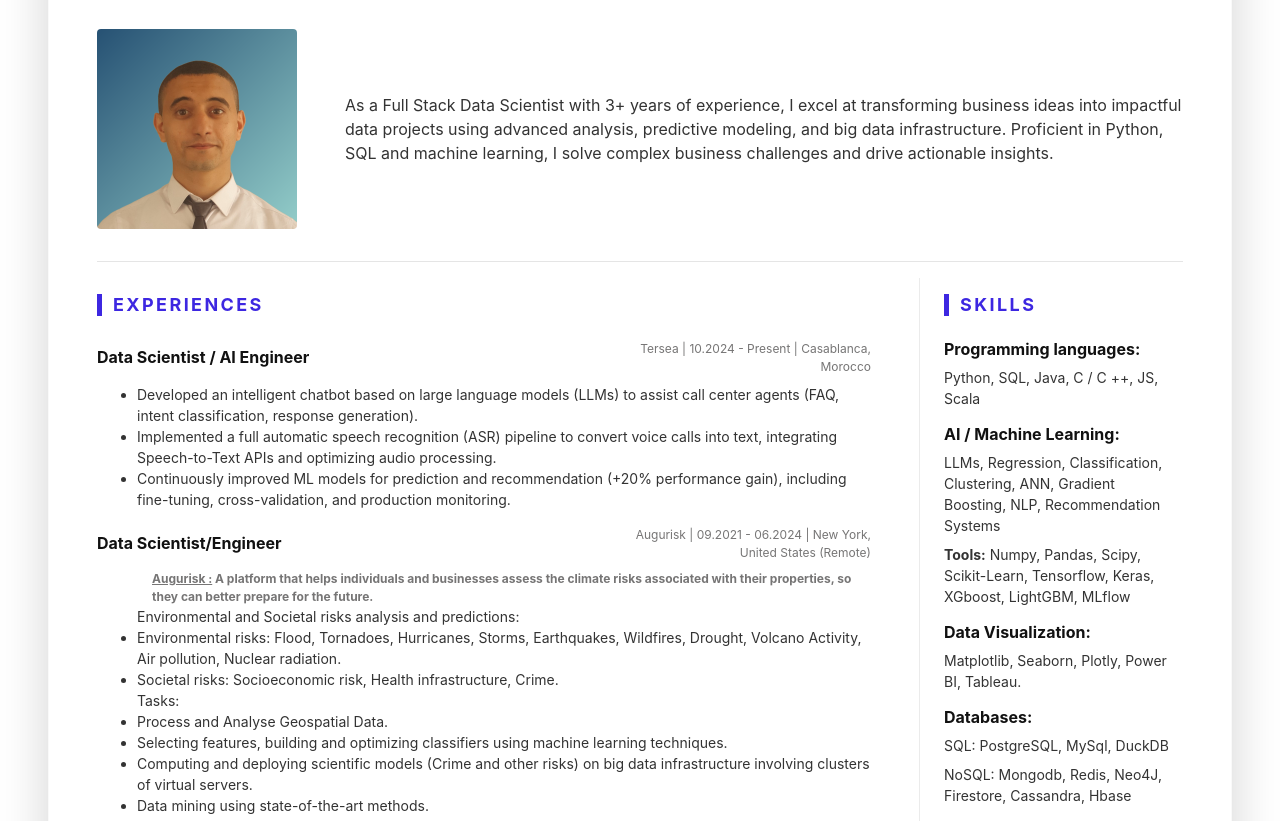
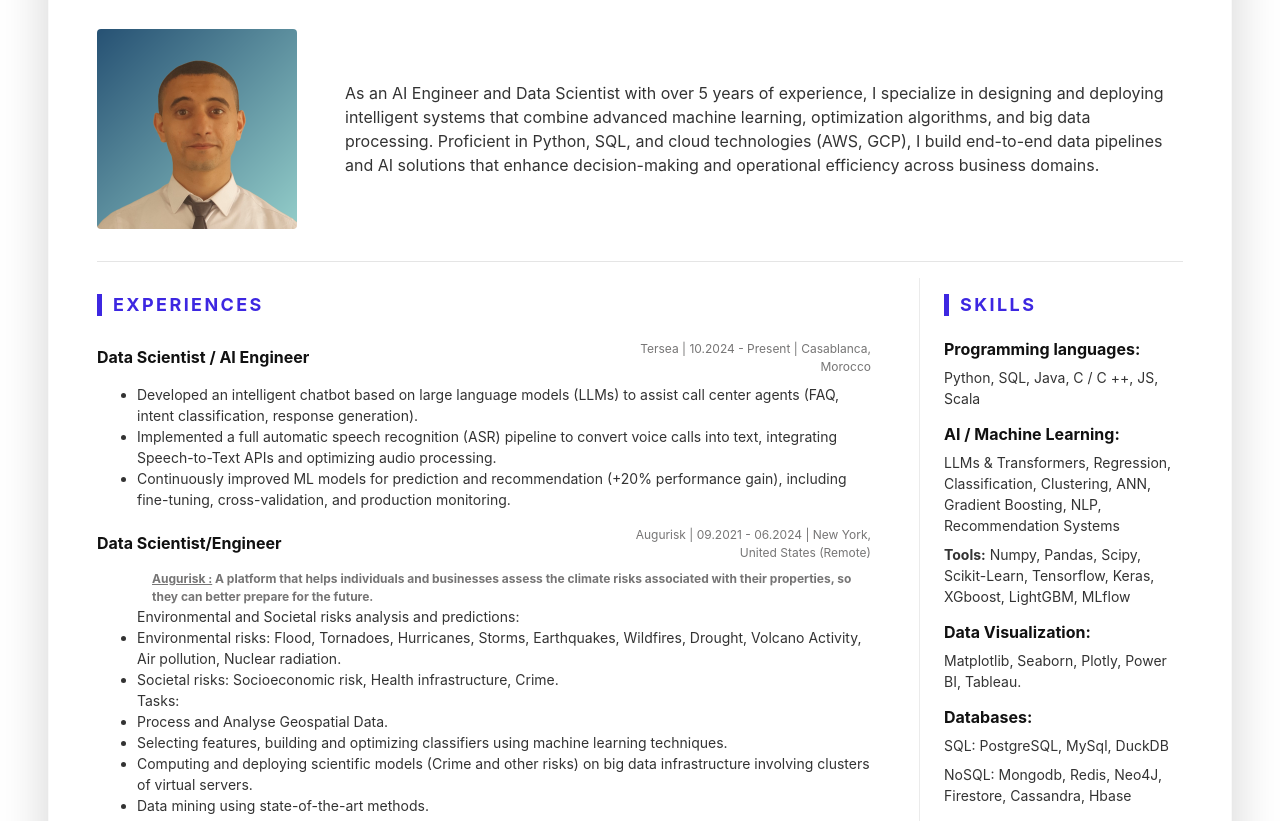
Before and after one commit to AyoubBouz/AyoubBouzCV, a plain HTML site: page index.html in a window 1280 px wide. Shown: the part 279-1100 px from the top of the page. Drawn offline with Linux system fonts and the light colour scheme.

Commit message:
update new work pres

```diff
--- a/index.html
+++ b/index.html
@@ -61,8 +61,7 @@
 						</div>
 						<div class="media-body text-left">
 							<p class="mb-0">
-								As a Full Stack Data Scientist with 3+ years of experience, I excel at transforming business ideas into impactful data projects using advanced analysis, predictive modeling, and big data infrastructure. Proficient in Python, SQL and machine learning, I solve complex business challenges and drive actionable insights.
-							</p>
+As an AI Engineer and Data Scientist with over 5 years of experience, I specialize in designing and deploying intelligent systems that combine advanced machine learning, optimization algorithms, and big data processing. Proficient in Python, SQL, and cloud technologies (AWS, GCP), I build end-to-end data pipelines and AI solutions that enhance decision-making and operational efficiency across business domains.							</p>
 						</div>
 						<!--//media-body-->
 					</div>
@@ -315,7 +314,7 @@ Tasks:
 								<div class="item">
 									<h4 class="item-title">AI / Machine Learning:</h4>
 									<ul class="list-unstyled resume-skills-list">
-										<li class="mb-2">LLMs, Regression, Classification, Clustering, ANN, Gradient Boosting, NLP, Recommendation Systems </li>
+										<li class="mb-2">LLMs & Transformers, Regression, Classification, Clustering, ANN, Gradient Boosting, NLP, Recommendation Systems </li>
 											<li class="mb-2"><b>Tools:</b> Numpy, Pandas, Scipy, Scikit-Learn, Tensorflow, Keras, XGboost, LightGBM, MLflow</li>
 
 									</ul>
```
Also changed, not shown: AyoubBouzCV_FR/index.html (+1 -2 lines).
